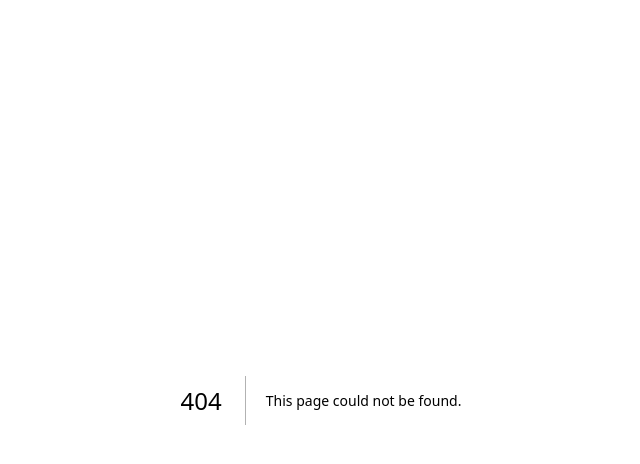
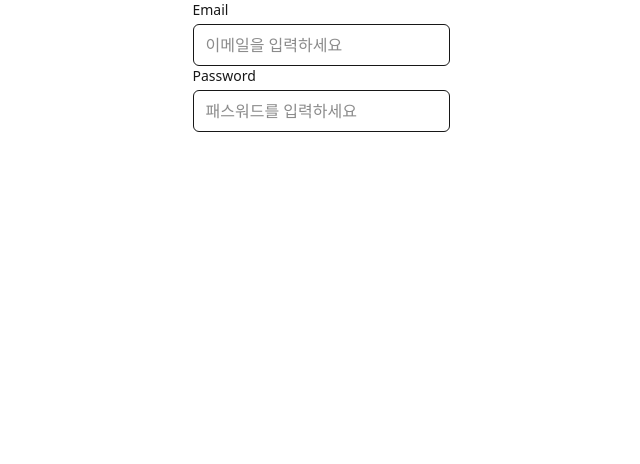
Before and after one commit to SeongWook-Hong/auth-flow, a Next.js app: page /auth/login in a window 1280 px wide. Before the commit this address had no page. Shown: the top 464 px of the page, without its empty margins (319-959 px from the left). Built offline with nearby package versions, Linux system fonts and the light colour scheme.

Commit message:
feat: Auth 페이지의 login 페이지 생성

```diff
--- /dev/null
+++ b/src/pages/auth/login/index.tsx
@@ -0,0 +1,22 @@
+import AuthInput from '@/components/auth/AuthInput';
+
+export default function Login() {
+  return (
+    <div className="flex flex-col">
+      <div className="m-auto px-4">
+        <AuthInput
+          id="email"
+          type="email"
+          label="Email"
+          placeholder="이메일을 입력하세요"
+        />
+        <AuthInput
+          id="password"
+          type="password"
+          label="Password"
+          placeholder="패스워드를 입력하세요"
+        />
+      </div>
+    </div>
+  );
+}
```
